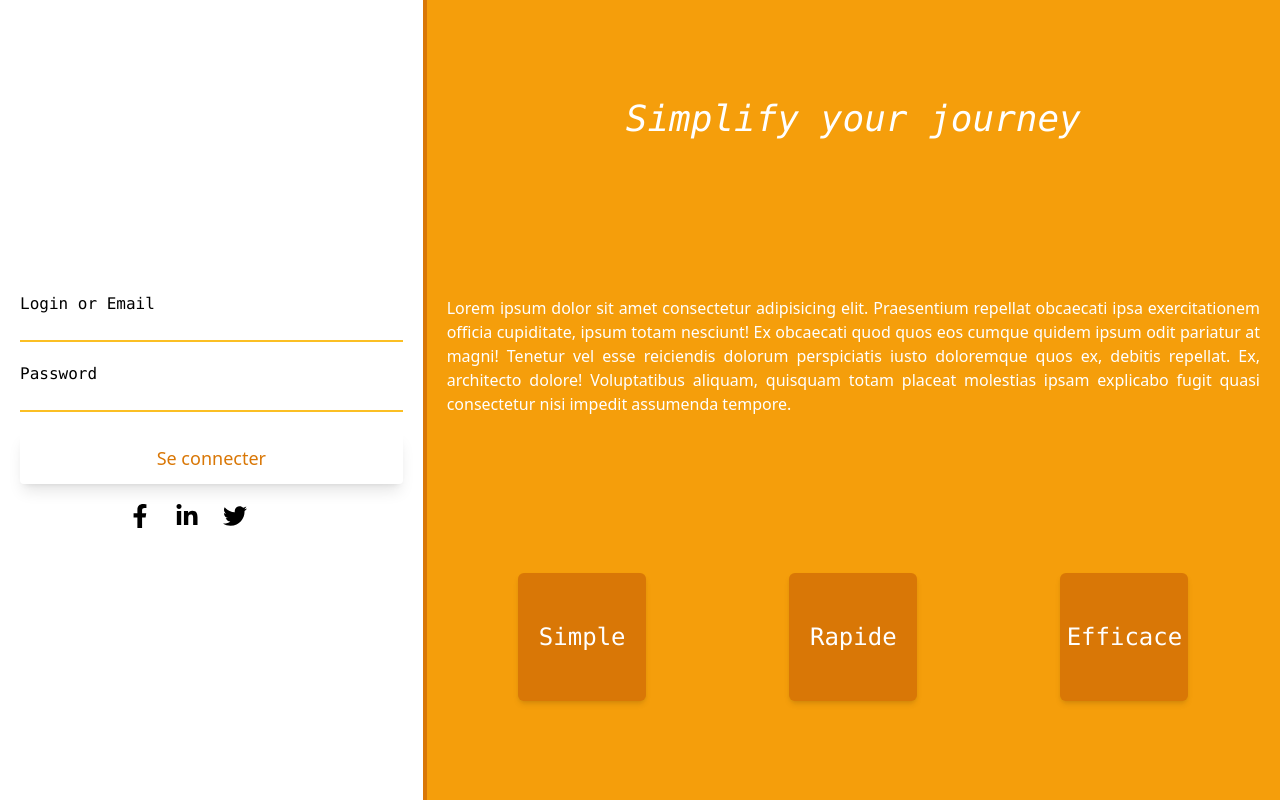
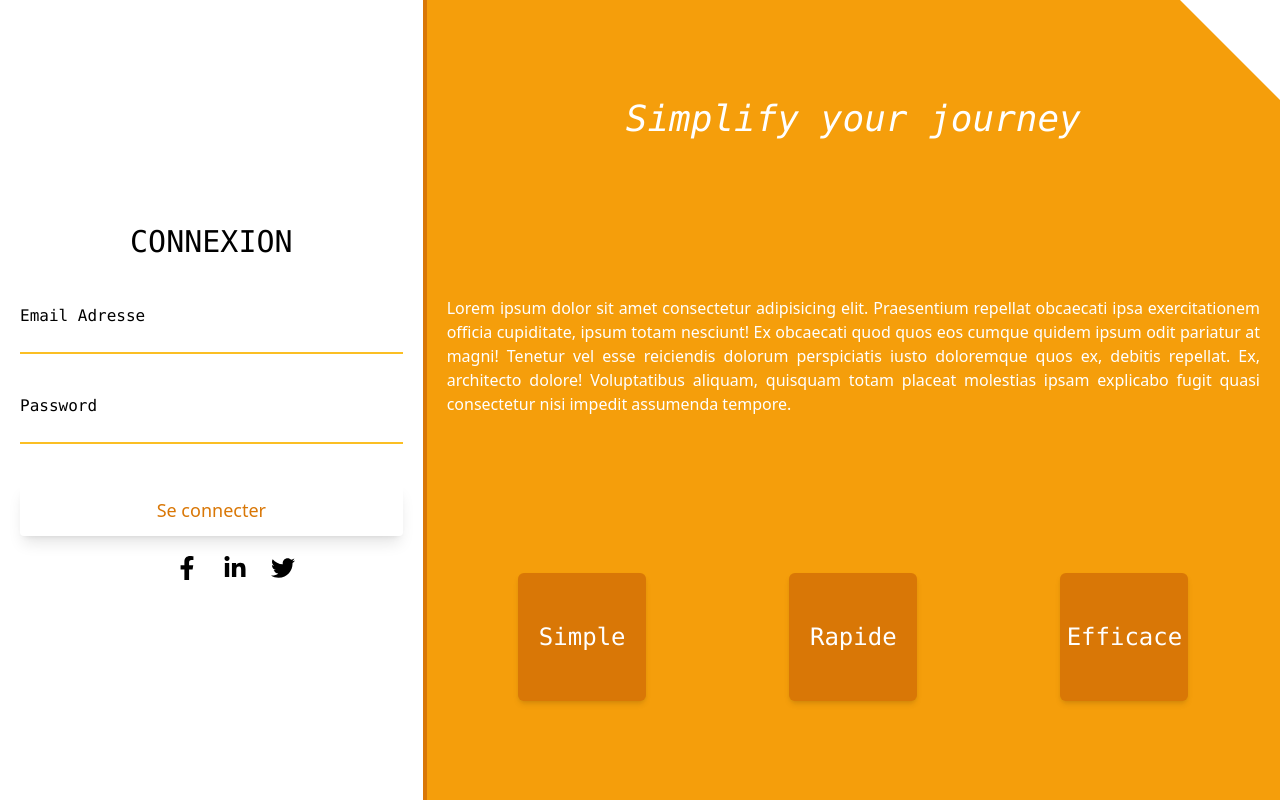
Before and after one commit to Diokou-Tech/Todo-App-.Net-Angular, an Angular app: page /auth in a window 1280 px wide. Before the commit this address led to /auth/login. Built offline with nearby package versions, Linux system fonts and the light colour scheme; some icons are missing.

Commit message:
update-login-regster-component-28/01/2023

```diff
--- a/package.json
+++ b/package.json
@@ -3,7 +3,7 @@
   "version": "0.0.0",
   "scripts": {
     "ng": "ng",
-    "start": "ng serve",
+    "start": "ng serve -o",
     "build": "ng build",
     "watch": "ng build --watch --configuration development",
     "test": "ng test"
--- a/src/app/user/components/index/index.component.css
+++ b/src/app/user/components/index/index.component.css
@@ -1,4 +1,12 @@
-input{
-    width: 100%;
-    display: block;
+section{
+    position: relative;
 }
+section:nth-child(2):before{
+    position: absolute;
+    content: "";
+    right: 0;top: 0;
+    width: 0;
+    height: 0;
+    border-top: 100px solid white;
+    border-left: 100px solid transparent;
+}
--- a/src/app/user/components/index/index.component.html
+++ b/src/app/user/components/index/index.component.html
@@ -1,9 +1,9 @@
 <div class="container-fluid flex h-screen-80 bg-white">
-    <section class="w-1/3 border-r-4 border-amber-600">
+    <section class="lg:w-1/3 w-2/4 border-r-4 border-amber-600">
         <router-outlet></router-outlet>
     </section>
-    <section class="w-2/3 bg-amber-500 h-screen text-white flex flex-col p-5 items-center justify-around">
-        <h1 class="font-mono m-0 text-4xl bold italic">
+    <section class="lg:w-2/3 w-2/4 bg-amber-500 h-screen text-white flex flex-col p-5 items-center justify-around">
+        <h1 class="font-mono text-center m-0 text-4xl bold italic">
             Simplify your journey
         </h1>
         <p class="text-justify text-white bold">
--- a/src/app/user/components/login/login.component.html
+++ b/src/app/user/components/login/login.component.html
@@ -1,12 +1,15 @@
 <section class="w-full flex items-center h-screen px-3">
-    <form action="" method="post" class="w-full p-2 block">
-        <p class="my-5">
+    <form action="" method="post" (submit)="Login()" class="w-full p-2 block">
+        <h1 class="text-3xl flex flex-col items-center uppercase font-mono p-1">
+            Connexion
+        </h1>
+        <p class="my-10">
             <label for="login" class="label block font-mono">
                 <i class="fad fa-user"></i>
-                Login or Email</label>
+                Email Adresse</label>
             <input type="text" autocomplete="none" name="login" id="login" class="block  w-full focus:outline-none hover:outline-none border-b-2 border-amber-400">
         </p>
-        <p class="my-5">
+        <p class="my-10">
             <label for="password" class="label block font-mono">
                 <i class="fad fa-user-unlock"></i>
                 Password
@@ -20,6 +23,9 @@
             </button>
         </p>
         <p class="mt-5 sm:w-2/4 w-1/4 mx-auto flex justify-around">
+            <a routerLink="register" class="h-6 w-6" title="Register">
+                <i class="fad fa-user-plus fa-lg"></i>
+            </a>
             <a href="" title="Facebook Login">
                 <img class="h-6  w-6" src="../../../../assets/social_svg/facebook-f-brands.svg" alt="">
             </a>
@@ -29,9 +35,6 @@
             <a href="" title="Twitter Login">
                 <img class="h-6 w-6" src="../../../../assets/social_svg/twitter-brands.svg" alt="">
             </a>
-            <a routerLink="../register" class="h-6 w-6" title="Register">
-                <i class="fad fa-user-plus "></i>
-            </a>
         </p>
     </form>
 </section>
--- a/src/app/user/components/login/login.component.ts
+++ b/src/app/user/components/login/login.component.ts
@@ -6,5 +6,9 @@ import { Component } from '@angular/core';
   styleUrls: ['./login.component.css']
 })
 export class LoginComponent {
-
+  Login() : boolean
+  {
+    alert("login");
+    return false;
+  }
 }
--- a/src/app/user/components/register/register.component.html
+++ b/src/app/user/components/register/register.component.html
@@ -1 +1,46 @@
-<p>register works!</p>
+<section class="w-full flex items-center h-screen px-3">
+        <form action="" method="post" (submit)="Register()" class="w-full p-2 block">
+            <h1 class="text-2xl text-center p-1 font-bold">
+                Création Compte
+            </h1>
+            <p class="my-5">
+                <label for="nom" class="label block font-mono">
+                    <i class="fad fa-user"></i>
+                    Nom </label>
+                <input type="text" autocomplete="none" name="nom" id="nom"
+                    class="block  w-full focus:outline-none hover:outline-none border-b-2 border-amber-400">
+            </p>
+            <p class="my-5">
+                <label for="Prenom" class="label block font-mono">
+                    <i class="fad fa-user"></i>
+                    Prenom </label>
+                <input type="text" autocomplete="none" name="Prenom" id="Prenom"
+                    class="block  w-full focus:outline-none hover:outline-none border-b-2 border-amber-400">
+            </p>
+            <p class="my-5">
+                <label for="Email" class="label block font-mono">
+                    <i class="fad fa-user"></i>
+                    Email Adresse </label>
+                <input type="text" autocomplete="none" name="Email" id="Email"
+                    class="block  w-full focus:outline-none hover:outline-none border-b-2 border-amber-400">
+            </p>
+            <p class="my-5">
+                <label for="password" class="label block font-mono">
+                    <i class="fad fa-user-unlock"></i>
+                    Password
+                </label>
+                <input type="password" autocomplete="none" name="password" id="password"
+                    class="block w-full focus:outline-none hover:outline-none border-b-2 border-amber-400">
+            </p>
+            <p class="my-5">
+                <button
+                    class="p-3 shadow-lg bg-white text-amber-600 transition-300 duration-500 rounded text-lg bold w-full">
+                    <i class="fad fa-save"></i>
+                    S'enregistrer
+                </button>
+            </p>
+            <p class="text-center mt-4">
+                <a routerLink="login"> Vous avez déjà un compte <strong class="text-amber-600">Cliquez-ici !</strong></a>
+            </p>
+        </form>
+</section>
--- a/src/app/user/components/register/register.component.ts
+++ b/src/app/user/components/register/register.component.ts
@@ -7,4 +7,10 @@ import { Component } from '@angular/core';
 })
 export class RegisterComponent {
 
+
+  Register(): boolean
+  {
+  alert("Register Component !");
+  return false;
+  }
 }
--- a/src/app/user/user-routing.module.ts
+++ b/src/app/user/user-routing.module.ts
@@ -9,7 +9,7 @@ const routes: Routes = [
     path: "", component : IndexComponent,
     children: [
       {
-        path: "", redirectTo: "login",  pathMatch : "full"
+        path: "", component : LoginComponent
       },
       {
         path: "login", component : LoginComponent
```
